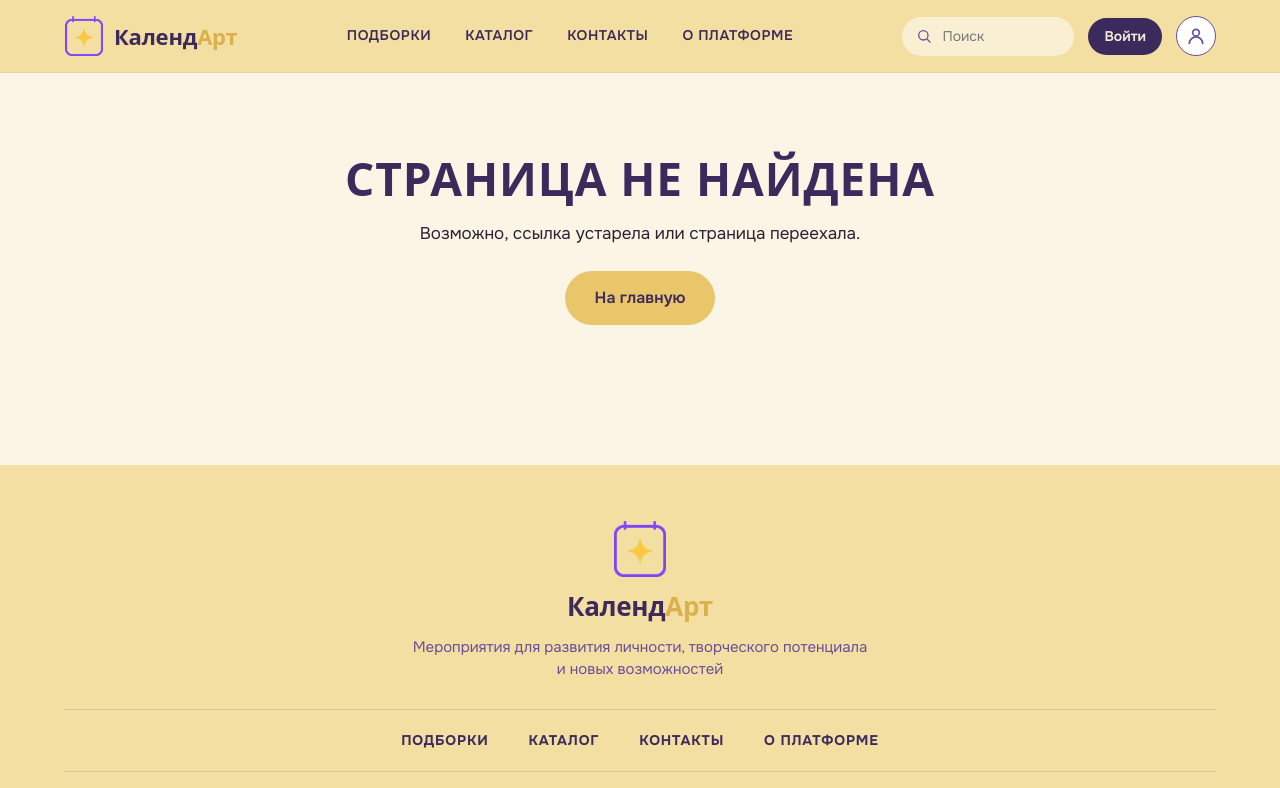
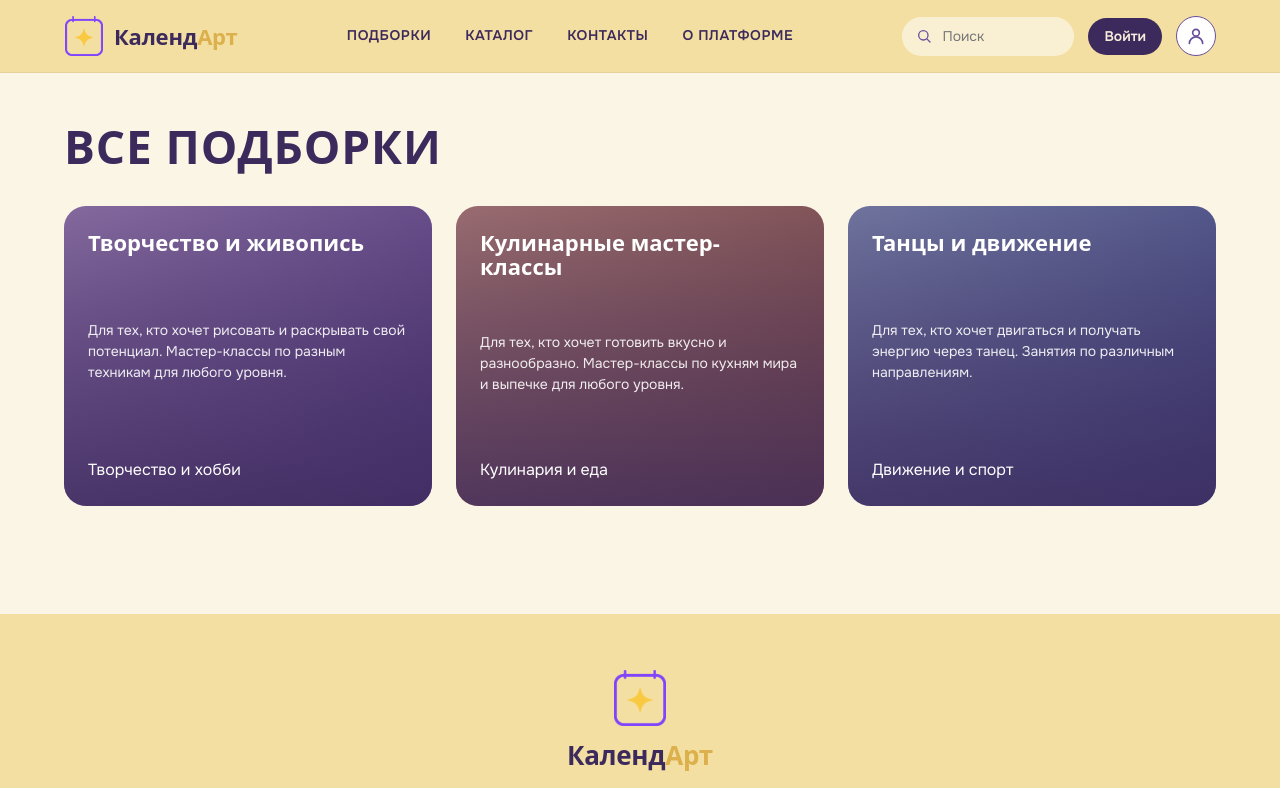
Before and after one commit to SufNani/Stazirovka, a React (Vite) app in the folder stazirovka-proba-pera/: page /collections in a window 1280 px wide. Shown: the top 788 px of the page. Built offline with nearby package versions, Linux system fonts and the light colour scheme; a web font is replaced by a local one.

Commit message:
добавила страницу подборок

```diff
--- a/stazirovka-proba-pera/src/App.jsx
+++ b/stazirovka-proba-pera/src/App.jsx
@@ -12,6 +12,7 @@ import OrganizerDashboard from './pages/organizer/OrganizerDashboard'
 import CreateEventPage from './pages/organizer/CreateEventPage'
 import EventDetailsPage from './pages/organizer/EventDetailsPage'
 import AdminPage from './pages/admin/AdminPage'
+import CollectionsPage from './pages/CollectionsPage'
 import { ContactsPage, AboutPage, NotFoundPage } from './pages/InfoPages'
 
 /** При смене маршрута прокручиваем вверх; при наличии #hash — к секции. */
@@ -45,7 +46,8 @@ export default function App() {
           <Route path="/organizer" element={<OrganizerDashboard />} />
           <Route path="/organizer/create" element={<CreateEventPage />} />
           <Route path="/organizer/event/:slug" element={<EventDetailsPage />} />
-          <Route path="/admin" element={<AdminPage />} />
+          <Route path="/collections" element={<CollectionsPage/>} />
+          <Route path="/collections/:id" element={<CollectionsPage />} />
           <Route path="/contacts" element={<ContactsPage />} />
           <Route path="/about" element={<AboutPage />} />
           <Route path="*" element={<NotFoundPage />} />
--- a/stazirovka-proba-pera/src/components/layout/Footer.jsx
+++ b/stazirovka-proba-pera/src/components/layout/Footer.jsx
@@ -27,7 +27,7 @@ export default function Footer() {
         </div>
 
         <nav className="kt-footer__nav">
-          <Link to="/#collections">Подборки</Link>
+          <Link to="/collections">Подборки</Link>
           <Link to="/catalog">Каталог</Link>
           <Link to="/contacts">Контакты</Link>
           <Link to="/about">О платформе</Link>
--- a/stazirovka-proba-pera/src/components/layout/Header.jsx
+++ b/stazirovka-proba-pera/src/components/layout/Header.jsx
@@ -4,7 +4,7 @@ import Logo from '../ui/Logo'
 import Icon from '../ui/Icon'
 
 const NAV = [
-  { to: '/#collections', label: 'Подборки' },
+  { to: '/collections', label: 'Подборки' },
   { to: '/catalog', label: 'Каталог' },
   { to: '/contacts', label: 'Контакты' },
   { to: '/about', label: 'О платформе' },
@@ -24,7 +24,7 @@ export default function Header() {
               key={item.to}
               to={item.to}
               className={({ isActive }) =>
-                `kt-header__link ${isActive && item.to !== '/#collections' ? 'is-active' : ''}`
+                `kt-header__link ${isActive && item.to !== '/collections' ? 'is-active' : ''}`
               }
             >
               {item.label}
--- /dev/null
+++ b/stazirovka-proba-pera/src/pages/CollectionsPage.jsx
@@ -0,0 +1,37 @@
+import { COLLECTIONS } from '../data/site'
+
+export default function CollectionsPage() {
+  return (
+    <section className="kt-section">
+      <div className="kt-container">
+        <h1 className="kt-section__title">
+          Все подборки
+        </h1>
+
+        <div className="kt-collections">
+          {COLLECTIONS.map((c) => (
+            <article
+              key={c.id}
+              className="kt-collection"
+              style={{
+                background: `linear-gradient(135deg, ${c.cover[0]}, ${c.cover[1]})`,
+              }}
+            >
+              <h3 className="kt-collection__title">
+                {c.title}
+              </h3>
+
+              <p className="kt-collection__text">
+                {c.text}
+              </p>
+
+              <span>
+                {c.category}
+              </span>
+            </article>
+          ))}
+        </div>
+      </div>
+    </section>
+  )
+}
--- a/stazirovka-proba-pera/src/pages/LandingPage.jsx
+++ b/stazirovka-proba-pera/src/pages/LandingPage.jsx
@@ -15,7 +15,7 @@ function CollectionCard({ c }) {
         <p className="kt-collection__text">{c.text}</p>
         <button
           className="kt-btn kt-btn--gold kt-btn--sm"
-          onClick={() => navigate(`/catalog?category=${encodeURIComponent(c.category)}`)}
+          onClick={() => navigate(`/collections${c.id}`)}
         >
           Смотреть все события
         </button>
@@ -50,6 +50,7 @@ export default function LandingPage() {
       <section className="kt-section" id="collections">
         <div className="kt-container">
           <h2 className="kt-section__title">Подборки</h2>
+          <Link to="/collections" className="kt-btn kt-btn--gold kt-btn--sm">Все подборки</Link>
           <p className="kt-section__lead">
             Найдите свой идеальный мастер-класс или событие! Нажимайте на интересную тему — и
             КалендАрт покажет все доступные занятия, чтобы вы могли выбрать то, что по душе
```
